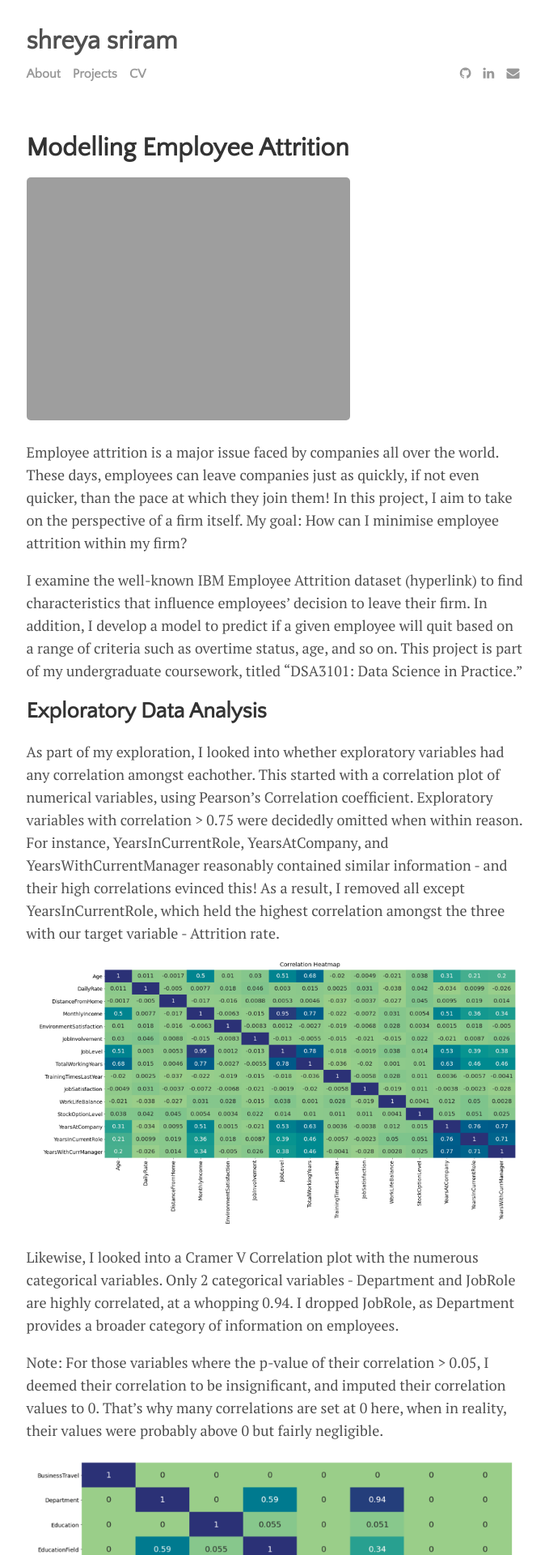
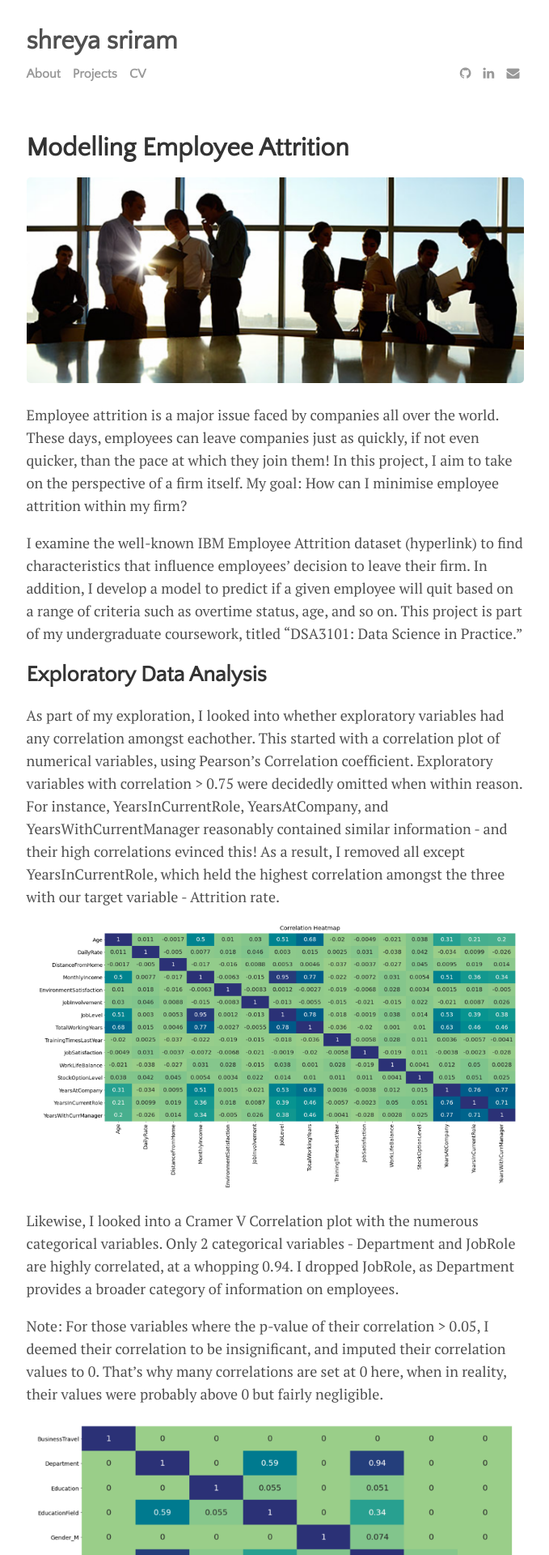
Before and after one commit to shreyasriram4/shreyasriram4.github.io, a Jekyll site: the page built from _posts/2022-08-19-employee-attrition.md, in a window 1280 px wide. Shown: the top 1920 px of the page at 81% size, without its empty margins (300-979 px from the left). Built offline with Jekyll 4.4.1, drawn with Linux system fonts in a browser that asks for light colours.

Commit message:
Update 2022-08-19-employee-attrition.md

```diff
--- a/_posts/2022-08-19-employee-attrition.md
+++ b/_posts/2022-08-19-employee-attrition.md
@@ -4,7 +4,7 @@
 author: "Shreya Sriram"
 categories: journal
 tags: [documentation,sample]
-image: employees.jpeg
+image: employees.png
 ---
 
 Employee attrition is a major issue faced by companies all over the world. These days, employees can leave companies just as quickly, if not even quicker, than the pace at which they join them! In this project, I aim to take on the perspective of a firm itself. My goal: How can I minimise employee attrition within my firm?
@@ -31,8 +31,7 @@
 
 Right off the bat, I knew that accuracy is not the metric to look at, primarily because of the imbalance in the dataset. A whopping minority of 1 in 6 entries in our training dataset encompassed a positive attrition status. As a result, a high accuracy may not be an indication that the model is performing well - the model may just gravitate strongly towards assigning negative attrition status. This poses high risks of Type 2 Error.
 
-![Alt Text](/assets/img/imbalance.png)
-<img src="/assets/img/imbalance.png" alt="imbalance" width="200"/>
+<img src="/assets/img/imbalance.png" alt="imbalance" width="600" class="center"/>
 
 I chose to prioritise Recall over metrics like accuracy, because of the importance of pointedly identifying cases of attrition (AttritionStatus = 1). A couple of False Positives (also known as Type 1 error) would be alright, just so long as I succeed in identifying those individuals who are likely to quit. However, too high a Type 1 Error would not be ideal either, which is why I also looked into Precision.
 
@@ -48,7 +47,7 @@
 
 ### Model Performance
 
-![Alt Text](/assets/img/lr_cm.png)
+<img src="/assets/img/lr_cm.png" alt="cm" width="600" class="center"/>
 
 Following hyperparameter tuning, the logistic regression model yielded a recall of 86%, in which it correctly identified 42 out of 49 cases of attrition. Its precision certainly could have been higher, yielding a mere 40%, which means that 6 in 10 cases of attrition were wrongly identified. However - better safe than sorry! Since recall was our priority, this model was satisfactory.
 
```
